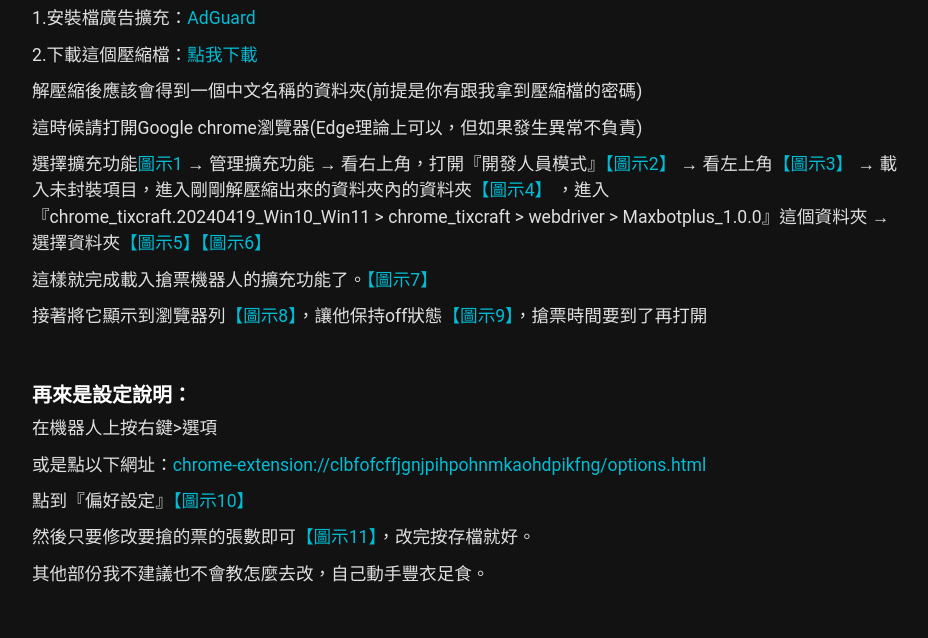
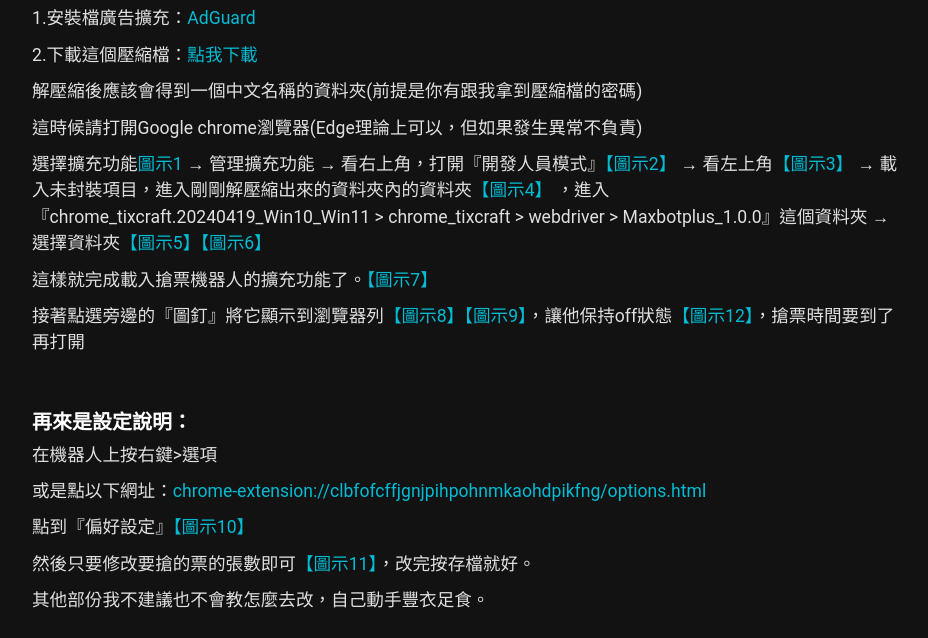
Before and after one commit to Willxx1p/gettickbot, a plain HTML site: page index.html in a window 1280 px wide. Shown: the part 105-743 px from the top of the page, without its empty margins (173-1101 px from the left). Drawn offline with nearby package versions, Linux system fonts and the light colour scheme.

Commit message:
Add files via upload

```diff
--- a/index.html
+++ b/index.html
@@ -60,7 +60,7 @@
         <p>這時候請打開Google chrome瀏覽器(Edge理論上可以，但如果發生異常不負責)</p>
         <p>選擇擴充功能<a href="./pic/pic_001.webp" data-lightbox="gallery">圖示1</a> &#8594; 管理擴充功能 &#8594; 看右上角，打開『開發人員模式』<a href="./pic/pic_002.webp" data-lightbox="gallery">【圖示2】</a> &#8594; 看左上角<a href="./pic/pic_003.webp" data-lightbox="gallery">【圖示3】</a>  &#8594; 載入未封裝項目，進入剛剛解壓縮出來的資料夾內的資料夾<a href="./pic/pic_004.webp" data-lightbox="gallery">【圖示4】</a> ，進入『chrome_tixcraft.20240419_Win10_Win11 > chrome_tixcraft > webdriver > Maxbotplus_1.0.0』這個資料夾 &#8594; 選擇資料夾<a href="./pic/pic_005.webp" data-lightbox="gallery">【圖示5】</a><a href="./pic/pic_006.webp" data-lightbox="gallery">【圖示6】</a></p>
         <p>這樣就完成載入搶票機器人的擴充功能了。<a href="./pic/pic_007.webp" data-lightbox="gallery">【圖示7】</a></p>
-        <p>接著將它顯示到瀏覽器列<a href="./pic/pic_008.webp" data-lightbox="gallery">【圖示8】</a>，讓他保持off狀態<a href="./pic/pic_009.webp" data-lightbox="gallery">【圖示9】</a>，搶票時間要到了再打開</p>
+        <p>接著點選旁邊的『圖釘』將它顯示到瀏覽器列<a href="./pic/pic_008.webp" data-lightbox="gallery">【圖示8】</a><a href="./pic/pic_009.webp" data-lightbox="gallery">【圖示9】</a>，讓他保持off狀態<a href="./pic/pic_012.webp" data-lightbox="gallery">【圖示12】</a>，搶票時間要到了再打開</p>
         <br>
         <h3>再來是設定說明：</h3>
         <p>在機器人上按右鍵>選項</p>
@@ -72,7 +72,7 @@
         <h3>你會需要測試一下，我明白</h3>
         <p>打開這個網址：<a href="https://tixcraft.com/activity" rel="noopener noreferrer external" target="_blank">拓元售票系統</a></p>
         <p>然後再點一次bot把它變成ON的狀態<a href="./pic/pic_009.webp" data-lightbox="gallery">【圖示9】</a></p>
-        <p>隨便點個要開賣的演唱會，會看到連續跳幾個頁面(這只是一瞬間，你可能都只看到白白的畫面就到了要輸入驗證碼付錢的地方<a href="./pic/pic_013.webp" data-lightbox="gallery">【圖示13】</a>，如果無票可賣他會一直重新整理，記得趕快停掉機器人)<a href="./pic/pic_010.webp" data-lightbox="gallery">【圖示12】</a></p>
+        <p>隨便點個要開賣的演唱會，會看到連續跳幾個頁面(這只是一瞬間，你可能都只看到白白的畫面就到了要輸入驗證碼付錢的地方<a href="./pic/pic_013.webp" data-lightbox="gallery">【圖示13】</a>，如果無票可賣他會一直重新整理，記得趕快停掉機器人)<a href="./pic/pic_012.webp" data-lightbox="gallery">【圖示12】</a></p>
         <p>如果要搶的票很多，建議不要一次開一堆瀏覽器，會被封號和封IP，甚至已經搶到的票都會被取消</p>
 
         <div class="gallery">
```
